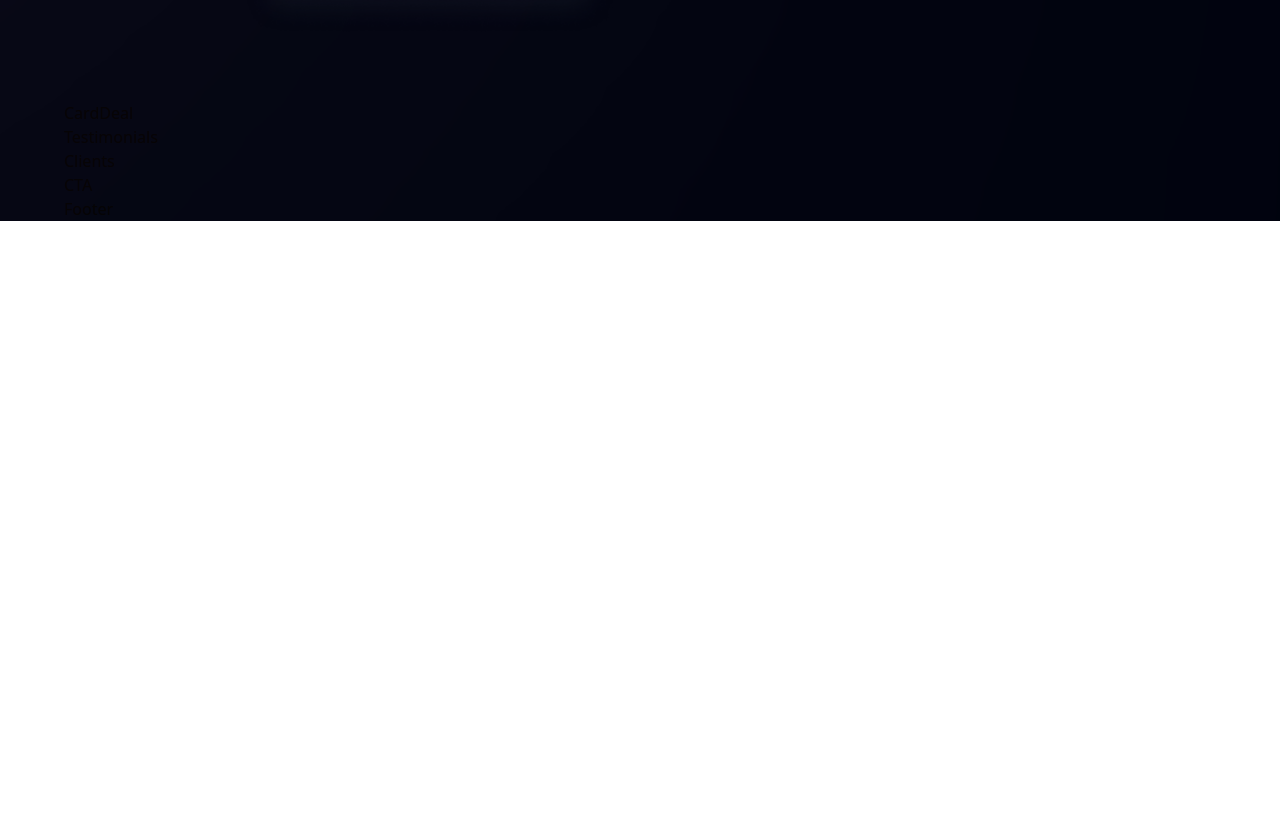
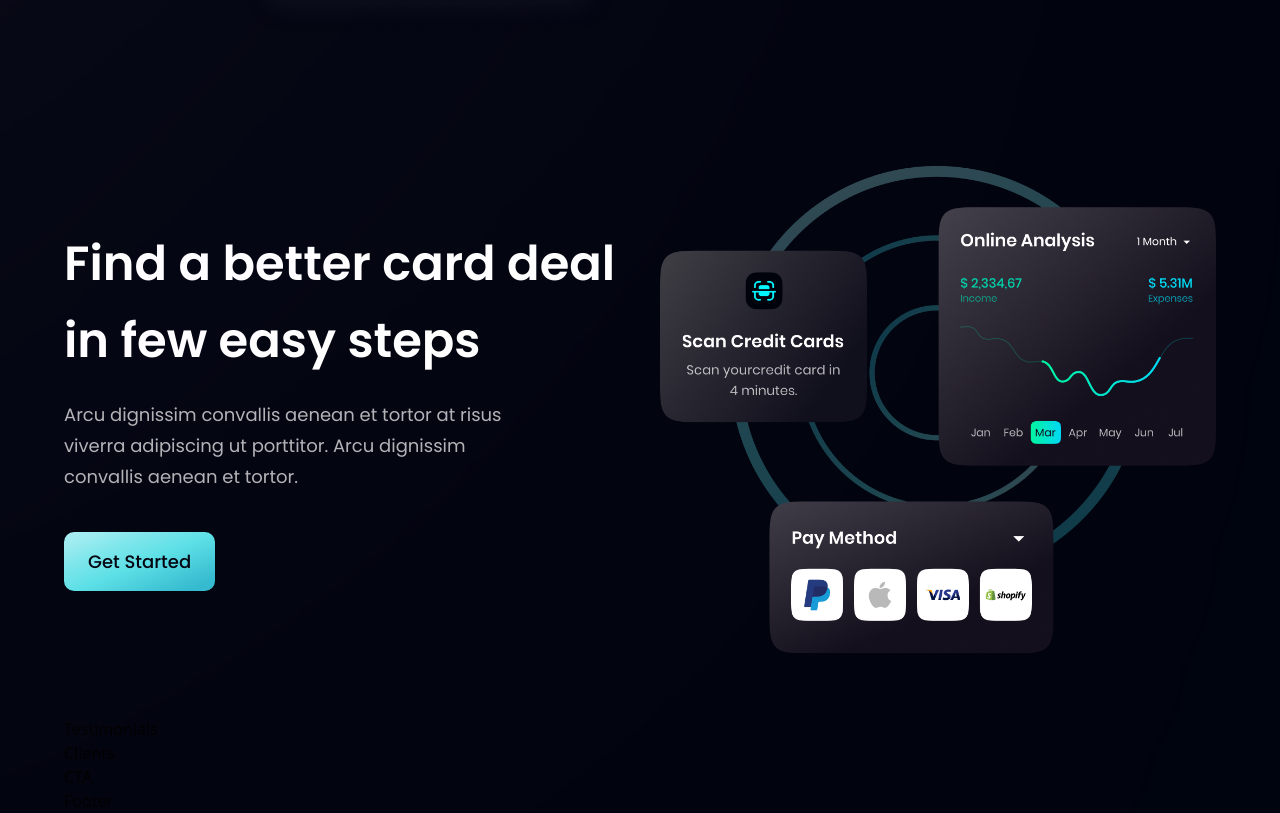
Before and after one commit to hariskhan636/ISSM-Project-Week2, a React (Vite) app: page / in a window 1280 px wide. Shown: the part 2057-2870 px from the top of the page. Before the commit the page ends 2278 px from the top, so only its background shows below. Built offline with nearby package versions, Linux system fonts and the light colour scheme.

Commit message:
feat: add card deal

```diff
--- a/src/components/CardDeal.tsx
+++ b/src/components/CardDeal.tsx
@@ -1,7 +1,27 @@
-import React from "react";
+import { card } from "../assets";
+import styles, { layout } from "../style";
+import Button from "./Button";
 
 const CardDeal = () => {
-  return <div>CardDeal</div>;
+  return (
+    <section className={layout.section}>
+      <div className={layout.sectionInfo}>
+        <h2 className={styles.heading2}>
+          Find a better card deal <br className="sm:block hidden" /> in few easy
+          steps
+        </h2>
+        <p className={`${styles.paragraph} max-w-[470px] mt-5`}>
+          Arcu dignissim convallis aenean et tortor at risus viverra adipiscing
+          ut porttitor. Arcu dignissim convallis aenean et tortor.
+        </p>
+        <Button styles="mt-10" />
+      </div>
+
+      <div className={layout.sectionImg}>
+        <img src={card} alt="card" className="w-[100%] h-[100%]" />
+      </div>
+    </section>
+  );
 };
 
 export default CardDeal;
```
